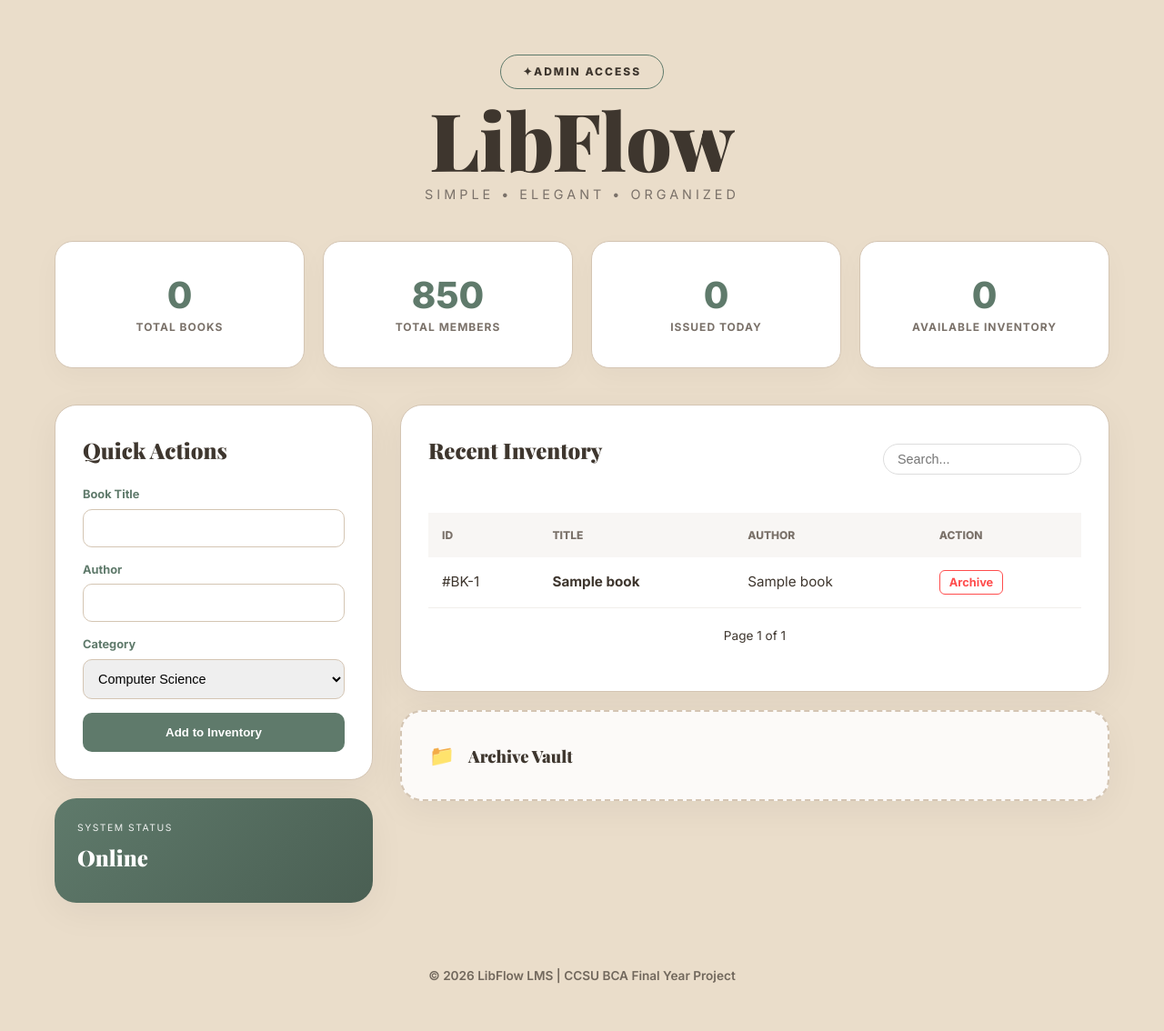
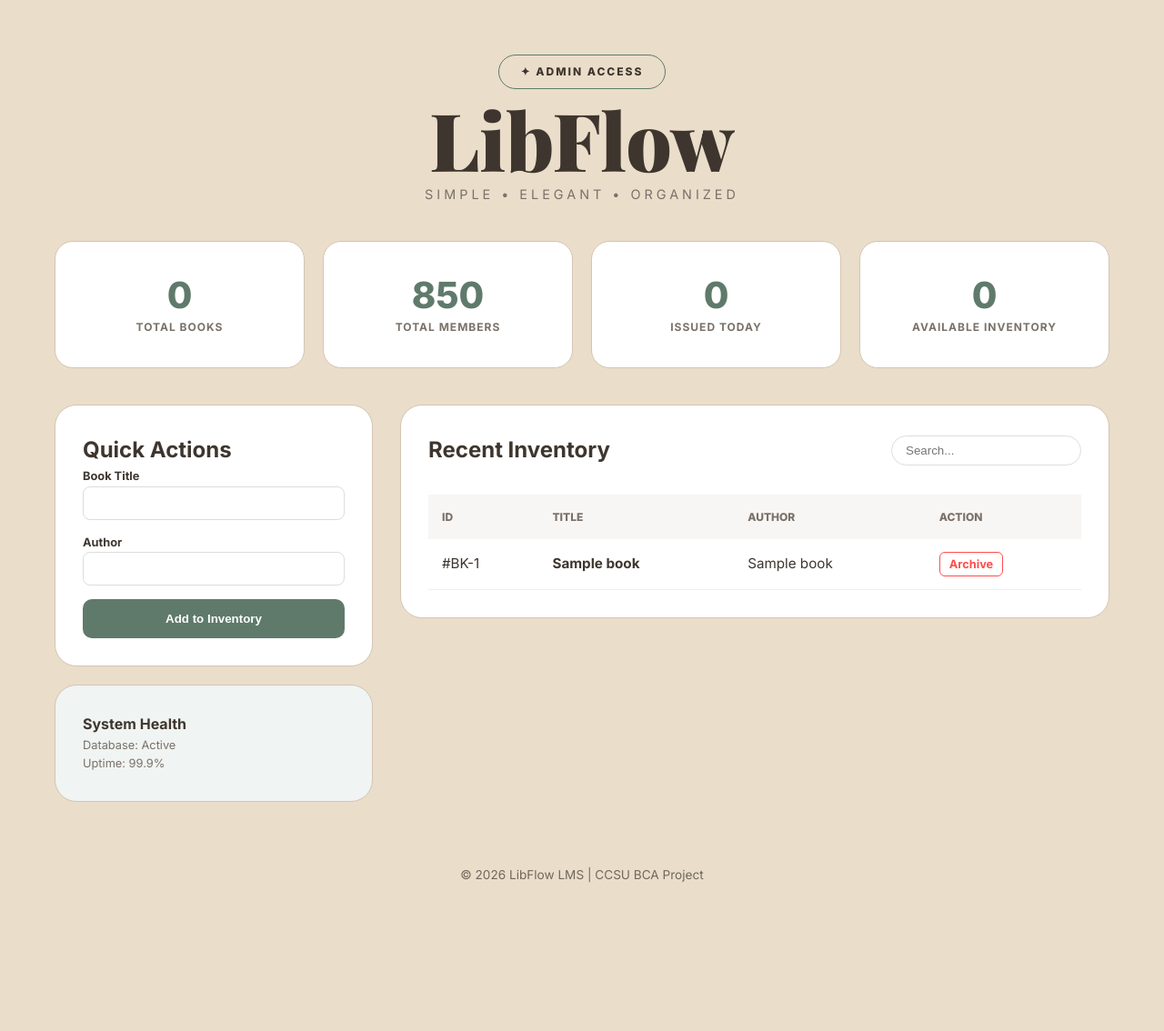
Before and after one commit to Krishna-2323/LibFlow-V2, a Flask app: page /dashboard in a window 1280 px wide. Shown: the part 71-1205 px from the top of the page at 91% size. After the commit the page ends 1042 px from the top, so only its background shows below. Run offline with Flask 3, Linux system fonts and the light colour scheme; the visitor is signed in with stand-in values (Sample User, id 1); a database or web service that is not in the repository returns one stand-in record (values such as "Sample title"); data that the repository does not hold is empty; some libraries are stand-ins or nearby versions.

Commit message:
Update index.html

```diff
--- a/templates/index.html
+++ b/templates/index.html
@@ -6,7 +6,6 @@
     <title>LibFlow | Premium Library Suite</title>
     <link href="https://fonts.googleapis.com/css2?family=Playfair+Display:wght@900&family=Inter:wght@300;400;600;700;800&display=swap" rel="stylesheet">
     <style>
-        /* ... Keeping your existing CSS Variables and Styles ... */
         :root {
             --bg-latte: #eaddca;
             --card-white: #ffffff;
@@ -18,49 +17,50 @@
             --transition: all 0.3s cubic-bezier(0.4, 0, 0.2, 1);
         }
 
-        /* Adding a small utility for the logout button */
-        .btn-logout {
-            color: #d9534f !important;
-            border: 1px solid #d9534f;
-            padding: 5px 15px;
-            border-radius: 50px;
-            transition: 0.3s;
-        }
-        .btn-logout:hover { background: #d9534f; color: white !important; }
-
-        /* Existing styles continue here... */
         * { margin: 0; padding: 0; box-sizing: border-box; }
         body { background-color: var(--bg-latte); color: var(--text-coffee); font-family: 'Inter', sans-serif; line-height: 1.6; }
-        nav { background: var(--card-white); padding: 1rem 5%; display: flex; justify-content: space-between; align-items: center; border-bottom: 1px solid var(--border-beige); position: sticky; top: 0; z-index: 1000; }
+
+        nav {
+            background: var(--card-white);
+            padding: 1rem 5%;
+            display: flex;
+            justify-content: space-between;
+            align-items: center;
+            border-bottom: 1px solid var(--border-beige);
+            position: sticky;
+            top: 0;
+            z-index: 1000;
+        }
+
         .logo { font-size: 1.5rem; font-weight: 800; color: var(--accent-sage); }
         .nav-links a { text-decoration: none; color: var(--text-muted); font-size: 0.9rem; margin-left: 2rem; font-weight: 600; }
+        .btn-logout { color: #d9534f !important; border: 1px solid #d9534f; padding: 5px 15px; border-radius: 50px; }
+
         .hero-header { text-align: center; padding: 60px 20px 40px; }
-        .premium-badge { display: inline-flex; align-items: center; padding: 8px 24px; border: 1.5px solid #5f7a6b; border-radius: 50px; background: #eaddca; color: #3e362e; font-weight: 800; font-size: 0.75rem; letter-spacing: 2px; position: relative; overflow: hidden; transition: all 0.4s ease; cursor: pointer; text-transform: uppercase; margin-bottom: 15px; }
+        .premium-badge {
+            display: inline-flex;
+            padding: 8px 24px;
+            border: 1.5px solid #5f7a6b;
+            border-radius: 50px;
+            background: #eaddca;
+            font-weight: 800;
+            font-size: 0.75rem;
+            letter-spacing: 2px;
+            text-transform: uppercase;
+            margin-bottom: 15px;
+        }
+
         .brand-huge { font-family: 'Playfair Display', serif; font-size: 5.5rem; line-height: 0.9; margin: 0; }
         .tagline { letter-spacing: 4px; text-transform: uppercase; font-size: 0.9rem; margin-top: 10px; color: var(--text-muted); }
+
+        /* FIXED STATS GRID */
         .stats-grid {
             display: grid;
-    /* This forces exactly 4 equal columns */
             grid-template-columns: repeat(4, 1fr);
             gap: 20px;
             max-width: 1200px;
             margin: 0 auto 40px;
             padding: 0 20px;
-    width: 100%; /* Ensure it takes full width */
-}
-.stats-grid {
-    display: grid !important;
-    grid-template-columns: 1fr 1fr 1fr 1fr !important; /* Forces 4 columns */
-    gap: 20px;
-    max-width: 1200px;
-    margin: 0 auto 40px;
-    padding: 0 20px;
-}
-
-.stat-card {
-    min-width: 0; /* Prevents cards from overflowing */
-    height: auto;
-    padding: 25px 10px;
         }
 
         .stat-card {
@@ -69,39 +69,44 @@
             border-radius: 20px;
             text-align: center;
             border: 1px solid var(--border-beige);
-    box-shadow: 0 10px 30px rgba(0,0,0,0.03);
-    transition: var(--transition);
-    /* Add a min-height so they don't look like tall thin strips */
             min-height: 140px;
             display: flex;
             flex-direction: column;
             justify-content: center;
         }
+
         .stat-window { height: 50px; overflow: hidden; position: relative; }
         .stat-move { display: flex; flex-direction: column; transition: transform 1.5s cubic-bezier(0.33, 1, 0.68, 1); }
         .stat-move h3 { height: 50px; line-height: 50px; font-size: 2.5rem; color: var(--accent-sage); font-weight: 800; }
         .stat-card span { text-transform: uppercase; font-size: 0.75rem; font-weight: 700; letter-spacing: 1px; color: var(--text-muted); }
-        .main-container { display: grid; grid-template-columns: 350px 1fr; gap: 30px; max-width: 1200px; margin: 0 auto; padding: 0 20px; }
-        .card { background: var(--card-white); padding: 30px; border-radius: 24px; border: 1px solid var(--border-beige); box-shadow: 0 10px 40px rgba(0, 0, 0, 0.05); margin-bottom: 20px; }
-        .card h2 { font-family: 'Playfair Display', serif; margin-bottom: 20px; font-size: 1.5rem; }
-        .form-group { margin-bottom: 15px; }
-        label { display: block; font-size: 0.8rem; font-weight: 700; margin-bottom: 5px; color: var(--accent-sage); }
-        input, select { width: 100%; padding: 12px; border: 1px solid var(--border-beige); border-radius: 10px; outline: none; font-size: 0.9rem; }
-        .btn-primary { width: 100%; background: var(--accent-sage); color: white; padding: 14px; border: none; border-radius: 10px; font-weight: 700; cursor: pointer; transition: var(--transition); }
+
+        .main-container {
+            display: grid;
+            grid-template-columns: 350px 1fr;
+            gap: 30px;
+            max-width: 1200px;
+            margin: 0 auto;
+            padding: 0 20px;
+        }
+
+        .card {
+            background: var(--card-white);
+            padding: 30px;
+            border-radius: 24px;
+            border: 1px solid var(--border-beige);
+            margin-bottom: 20px;
+        }
+
+        .btn-primary { width: 100%; background: var(--accent-sage); color: white; padding: 14px; border: none; border-radius: 10px; font-weight: 700; cursor: pointer; }
         .table-container { overflow-x: auto; }
         table { width: 100%; border-collapse: collapse; margin-top: 10px; }
         th { text-align: left; padding: 15px; background: #f8f6f4; font-size: 0.75rem; font-weight: 800; color: var(--text-muted); text-transform: uppercase; }
         td { padding: 15px; border-bottom: 1px solid #f1eeeb; font-size: 0.95rem; }
-        .btn-delete { color: #ff4d4d; text-decoration: none; font-weight: 700; font-size: 0.8rem; border: 1px solid #ff4d4d; padding: 5px 10px; border-radius: 6px; transition: 0.3s; }
-        .btn-delete:hover { background: #ff4d4d; color: white; }
-        .btn-restore { color: var(--accent-sage); text-decoration: none; font-weight: 800; font-size: 0.75rem; text-transform: uppercase; border: 1.5px solid var(--accent-sage); padding: 6px 14px; border-radius: 50px; transition: var(--transition); }
-        .btn-restore:hover { background: var(--accent-sage); color: white; }
-        @keyframes shine { 0% { left: -100%; } 20% { left: 150%; } 100% { left: 150%; } }
-        .premium-badge::after { content: ''; position: absolute; top: 0; left: -100%; width: 60%; height: 100%; background: linear-gradient(90deg, transparent, rgba(255, 255, 255, 0.8), transparent); transform: skewX(-25deg); animation: shine 3s infinite; }
-        .premium-badge:hover { transform: translateY(-3px); box-shadow: 0 10px 20px rgba(95, 122, 107, 0.2); background: #fff; }
-        .btn-perma-delete { color: #d9534f; text-decoration: none; font-weight: 800; font-size: 0.75rem; text-transform: uppercase; border: 1.5px solid #d9534f; padding: 6px 14px; border-radius: 50px; transition: var(--transition); margin-left: 5px; }
-        .btn-perma-delete:hover { background: #d9534f; color: white; }
-        footer { text-align: center; padding: 50px; color: var(--text-coffee); font-size: 0.85rem; font-weight: 600; opacity: 0.7; }
+
+        .btn-delete { color: #ff4d4d; border: 1px solid #ff4d4d; padding: 5px 10px; border-radius: 6px; text-decoration: none; font-size: 0.8rem; font-weight: 700; }
+        .btn-restore { color: var(--accent-sage); border: 1.5px solid var(--accent-sage); padding: 6px 14px; border-radius: 50px; text-decoration: none; font-size: 0.75rem; font-weight: 800; }
+
+        footer { text-align: center; padding: 50px; opacity: 0.7; font-size: 0.85rem; }
     </style>
 </head>
 <body>
@@ -109,8 +114,8 @@
 <nav>
     <div class="logo">📚 LIBFLOW</div>
     <div class="nav-links">
-        <a href="#">Dashboard</a>
-        {% if session.role == 'admin' %}
+        <a href="{{ url_for('index') }}">Dashboard</a>
+        {% if session.get('role') == 'admin' %}
             <a href="#">Inventory</a>
             <a href="#">Members</a>
         {% endif %}
@@ -119,7 +124,7 @@
 </nav>
 
 <div class="hero-header">
-    <div class="premium-badge"><span>✦</span> {{ session.role | upper }} ACCESS</div>
+    <div class="premium-badge">✦ {{ session.get('role') | upper }} ACCESS</div>
     <h1 class="brand-huge">LibFlow</h1>
     <p class="tagline">Simple • Elegant • Organized</p>
 </div>
@@ -129,17 +134,14 @@
         <div class="stat-window"><div class="stat-move" data-target="{{ total_count }}"><h3>0</h3><h3 class="counting-number">0</h3></div></div>
         <span>Total Books</span>
     </div>
-
     <div class="stat-card">
         <div class="stat-window"><div class="stat-move" data-target="{{ stat_2_val }}"><h3>0</h3><h3 class="counting-number">0</h3></div></div>
         <span>{{ stat_2_label }}</span>
     </div>
-
     <div class="stat-card">
         <div class="stat-window"><div class="stat-move" data-target="{{ stat_3_val }}"><h3>0</h3><h3 class="counting-number">0</h3></div></div>
         <span>{{ stat_3_label }}</span>
     </div>
-
     <div class="stat-card">
         <div class="stat-window"><div class="stat-move" data-target="{{ total_count }}"><h3>0</h3><h3 class="counting-number">0</h3></div></div>
         <span>Available Inventory</span>
@@ -148,31 +150,22 @@
 
 <div class="main-container">
     <div class="sidebar">
-        {% if session.role == 'admin' %}
+        {% if session.get('role') == 'admin' %}
         <div class="card">
             <h2>Quick Actions</h2>
             <form action="/add" method="POST">
-                <div class="form-group"><label>Book Title</label><input type="text" name="title" required></div>
-                <div class="form-group"><label>Author</label><input type="text" name="author" required></div>
-                <div class="form-group"><label>Category</label>
-                    <select name="category">
-                        <option>Computer Science</option><option>Hindi Literature</option><option>BCA</option><option>Academic</option>
-                    </select>
-                </div>
+                <div style="margin-bottom: 15px;"><label style="display:block; font-size:0.8rem; font-weight:700;">Book Title</label><input type="text" name="title" style="width:100%; padding:10px; border-radius:8px; border:1px solid #ddd;" required></div>
+                <div style="margin-bottom: 15px;"><label style="display:block; font-size:0.8rem; font-weight:700;">Author</label><input type="text" name="author" style="width:100%; padding:10px; border-radius:8px; border:1px solid #ddd;" required></div>
                 <button type="submit" class="btn-primary">Add to Inventory</button>
             </form>
         </div>
         {% else %}
         <div class="card" style="background: var(--accent-sage); color: white;">
             <h2>Student Portal</h2>
-            <p style="font-size: 0.85rem; opacity: 0.9;">Welcome to your library dashboard. You can search for books and request an issue below.</p>
+            <p style="font-size: 0.85rem; opacity: 0.9;">Welcome back. Search the catalog to find and request your next read.</p>
         </div>
         {% endif %}
-
-        <div class="card" style="background: linear-gradient(135deg, #5f7a6b, #4a5f53); color: white; padding: 25px; border: none;">
-            <p style="font-size: 0.65rem; text-transform: uppercase; letter-spacing: 1.5px; opacity: 0.9;">System Status</p>
-            <h2 style="font-size: 1.5rem; margin: 5px 0; color: white;">Online</h2>
-        </div>
+        <div class="card" style="background: #f0f4f2;"><h2 style="font-size: 1rem;">System Health</h2><p style="font-size: 0.8rem; color: var(--text-muted);">Database: Active<br>Uptime: 99.9%</p></div>
     </div>
 
     <div class="content">
@@ -191,56 +184,24 @@
                             <td><strong>{{ book[1] }}</strong></td>
                             <td>{{ book[2] }}</td>
                             <td>
-                                {% if session.role == 'admin' %}
+                                {% if session.get('role') == 'admin' %}
                                     <a href="{{ url_for('archive_book', id=book[0]) }}" class="btn-delete">Archive</a>
                                 {% else %}
-                                    <a href="{{ url_for('request_book', id=book[0]) }}" class="btn-restore">Request Issue</a>
+                                    <a href="#" class="btn-restore">Request Issue</a>
                                 {% endif %}
                             </td>
                         </tr>
                         {% endfor %}
                     </tbody>
                 </table>
-                <div style="display: flex; justify-content: center; align-items: center; gap: 20px; padding: 20px;">
-                    {% if page > 1 %}<a href="{{ url_for('index', page=page-1, cat=current_cat) }}" style="text-decoration: none; color: var(--accent-sage); font-weight: 800;">← Prev</a>{% endif %}
-                    <span style="font-size: 0.85rem;">Page {{ page }} of {{ total_pages }}</span>
-                    {% if page < total_pages %}<a href="{{ url_for('index', page=page+1, cat=current_cat) }}" style="text-decoration: none; color: var(--accent-sage); font-weight: 800;">Next →</a>{% endif %}
+            </div>
         </div>
     </div>
 </div>
 
-        {% if session.role == 'admin' %}
-        <div class="card" style="background-color: #fcfaf8; border: 2px dashed var(--border-beige);">
-            <details>
-                <summary style="display: flex; align-items: center; cursor: pointer; list-style: none;"><span style="font-size: 1.4rem; margin-right: 15px;">📁</span><h2 style="margin: 0; font-size: 1.15rem; font-family: 'Playfair Display', serif;">Archive Vault</h2></summary>
-                <div style="padding-top: 20px;">
-                    {% if archived %}
-                    <table>
-                        <thead><tr><th>ID</th><th>Title</th><th>Action</th></tr></thead>
-                        <tbody>
-                            {% for book in archived %}
-                            <tr>
-                                <td>#BK-{{ book[0] }}</td><td><del>{{ book[1] }}</del></td>
-                                <td>
-                                    <a href="{{ url_for('restore_book', id=book[0]) }}" class="btn-restore">Restore ↺</a>
-                                    <a href="{{ url_for('permanent_delete', id=book[0]) }}" class="btn-perma-delete" onclick="return confirm('Permanently delete this book?')">Delete ✕</a>
-                                </td>
-                            </tr>
-                            {% endfor %}
-                        </tbody>
-                    </table>
-                    {% else %}<p style="text-align: center; color: var(--text-muted);">Vault is empty.</p>{% endif %}
-                </div>
-            </details>
-        </div>
-        {% endif %}
-    </div>
-</div>
-
-<footer>© 2026 LibFlow LMS | CCSU BCA Final Year Project</footer>
+<footer>© 2026 LibFlow LMS | CCSU BCA Project</footer>
 
 <script>
-    /* ... Keeping your existing counting animation script ... */
     window.addEventListener('load', () => {
         const movers = document.querySelectorAll('.stat-move');
         movers.forEach(mover => {
```
Lines whose indentation alone changed are shown as unchanged.
